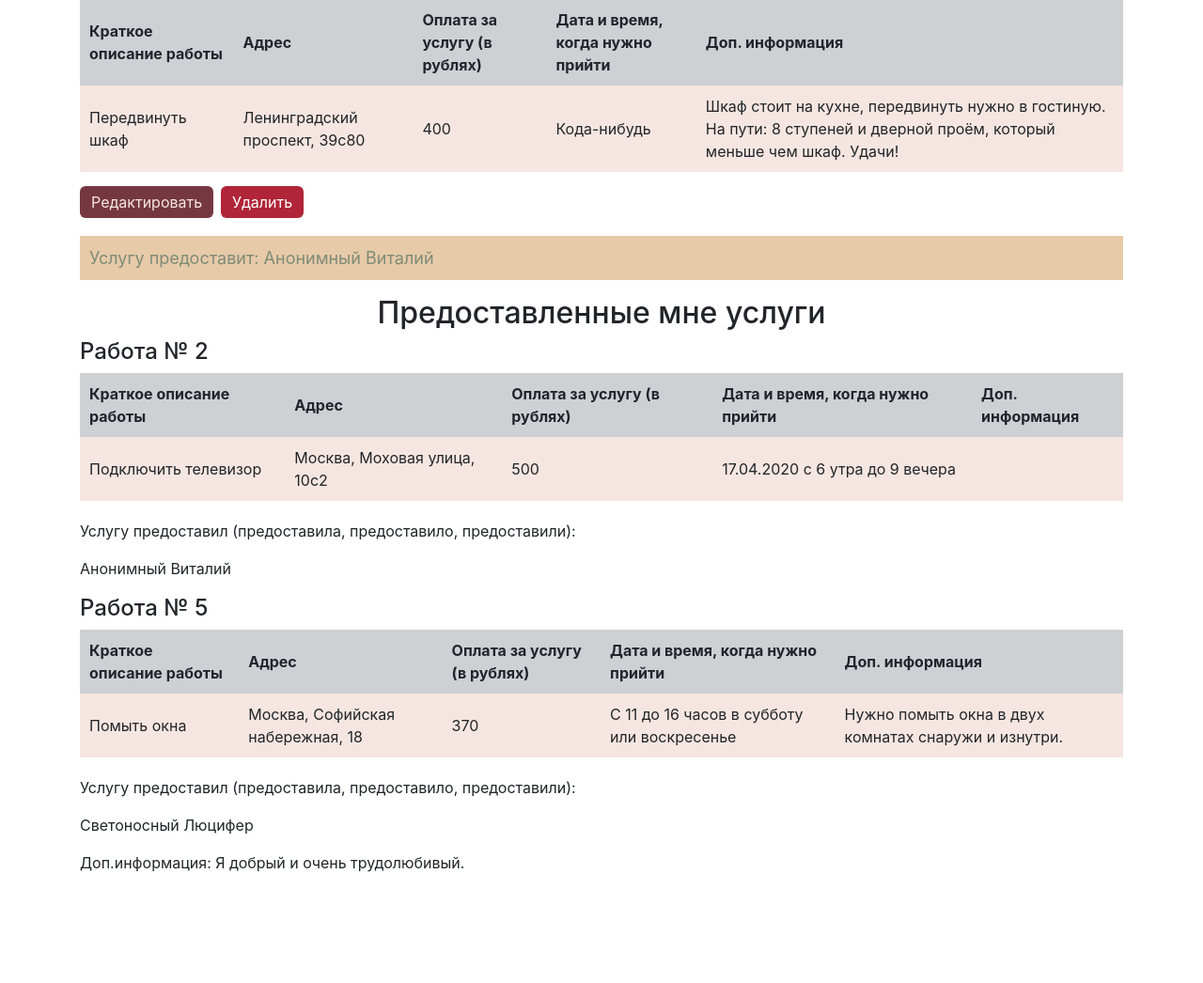
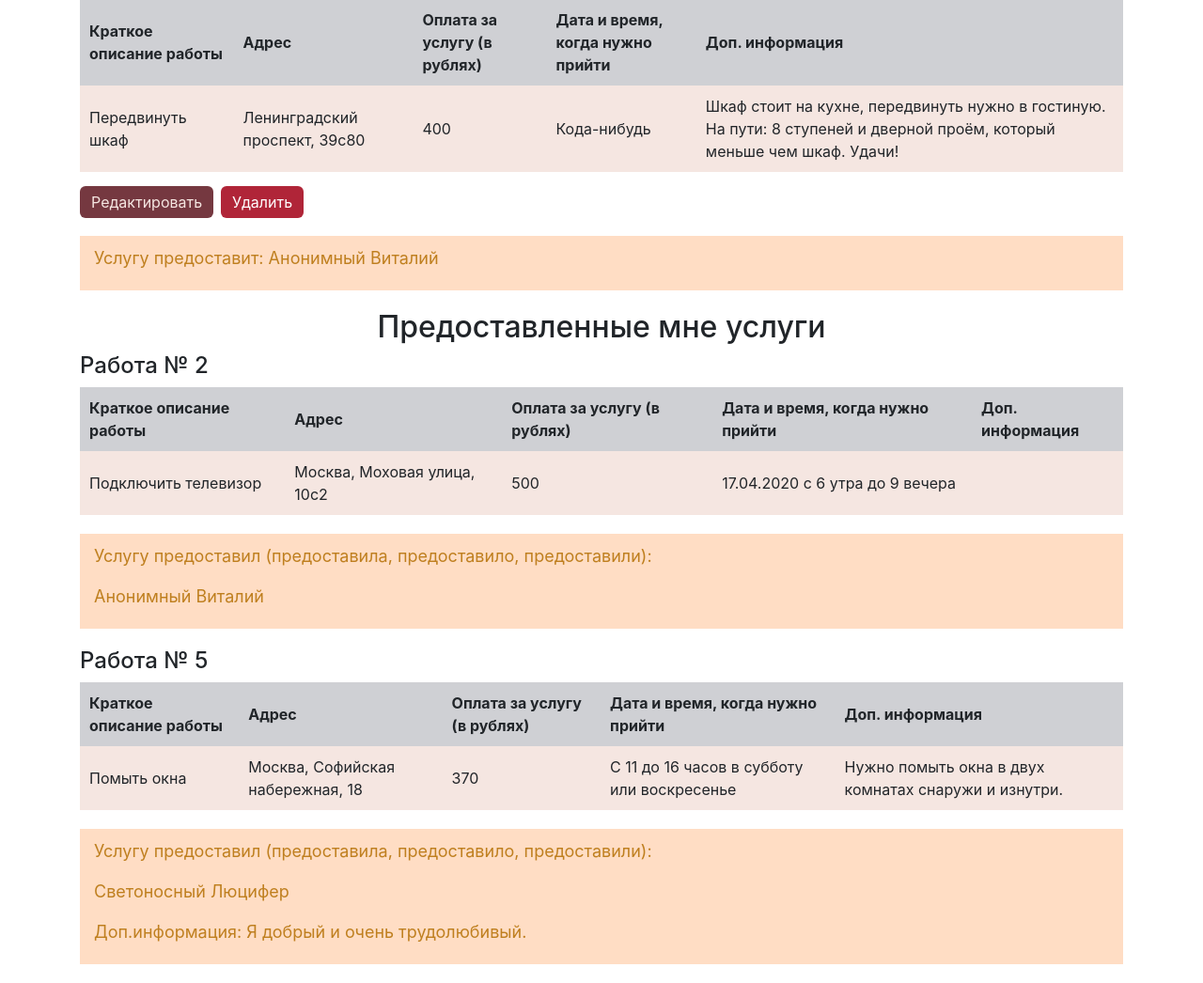
Before and after one commit to tsemkaloalena/web_project, a Flask app: page /myjobs in a window 1280 px wide. Shown: the part 509-1555 px from the top of the page at 94% size. Before the commit the page ends 1437 px from the top, so only its background shows below. Run offline with Flask 2, Linux system fonts and the light colour scheme; a user stored in the database is signed in; data comes from the database, SQL or seed files in the repository; both versions use the stored data as it was after the commit; some libraries are stand-ins or nearby versions.

Commit message:
some changes

```diff
--- a/static/css/style.css
+++ b/static/css/style.css
@@ -315,9 +315,10 @@ ul li {
 
 .myjobs-employee {
     font-size: 18px;
-    background-color: #e7caa8;
-    color: #7e8c77;
-    padding: 10px;
+    background-color: #ffddc4;
+    color: #bf7f1f;
+    padding: 10px 15px 5px 15px;
+    margin-bottom: 20px;
 }
 .myjobs-table tr th {
     background-color: #cfd0d4;
--- a/templates/base.html
+++ b/templates/base.html
@@ -54,7 +54,15 @@
         <div class="login"><a href="/login">Войти</a></div>
         </p>
         {% endif %}
-        <h2 class="title">Поиск быстрой работы</h2>
+        <h2 class="title">
+            <div class="spinner-grow text-light" role="status">
+                <span class="sr-only">Loading...</span>
+            </div>
+            Поиск быстрой работы
+            <div class="spinner-grow text-light" role="status">
+                <span class="sr-only">Loading...</span>
+            </div>
+        </h2>
         <p class="username">{{ current_user.surname }} {{ current_user.name }}</p>
     </nav>
 </div>
--- a/templates/my_jobs.html
+++ b/templates/my_jobs.html
@@ -29,8 +29,8 @@
 
 
 {% if item.employee != 0 %}
-<div>
-    <p class="myjobs-employee">Услугу предоставит: {{ users[item.employee].surname }} {{ users[item.employee].name}}</p>
+<div class="myjobs-employee">
+    <p>Услугу предоставит: {{ users[item.employee].surname }} {{ users[item.employee].name}}</p>
     {% if users[item.employee].info != '' %}
     <p>Доп.информация: {{ users[item.employee].info }}</p>
     {% endif %}
@@ -63,7 +63,7 @@
 </table>
 
 {% if item.employee != 0 %}
-<div>
+<div class="myjobs-employee">
     <p>Услугу предоставил (предоставила, предоставило, предоставили):</p>
     <p>{{ users[item.employee].surname }} {{ users[item.employee].name}}</p>
     {% if users[item.employee].info != '' %}
```
Also changed, not shown: db/jobs.db.
